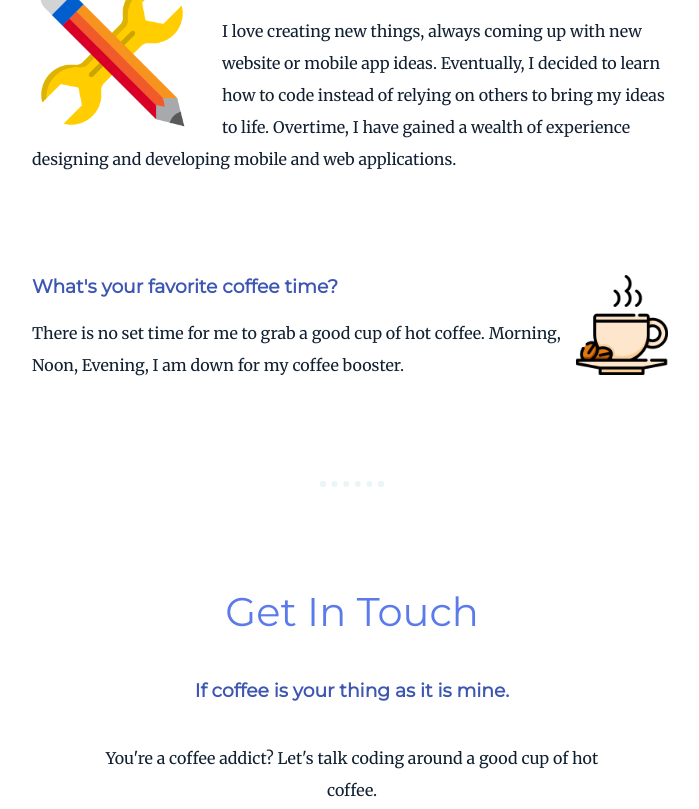
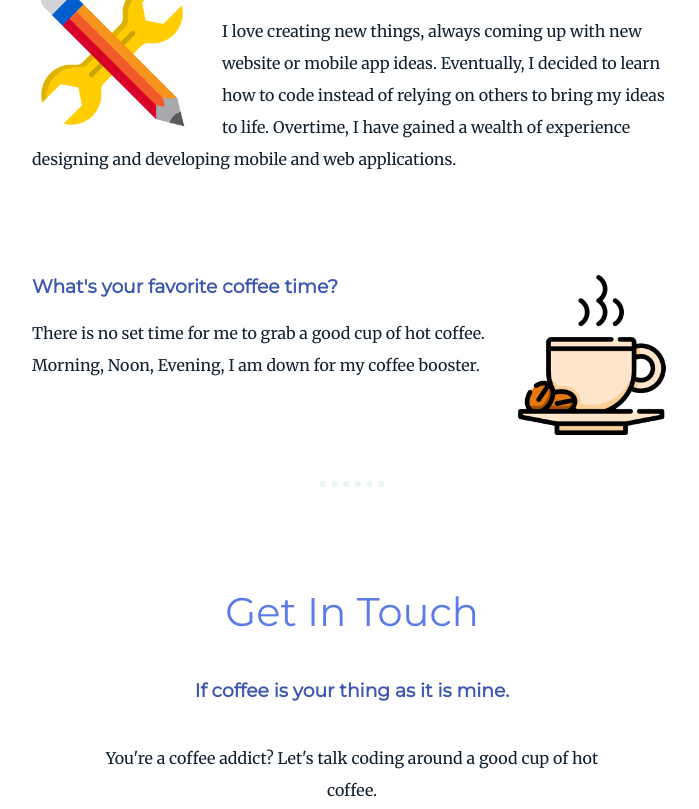
Before and after one commit to abnguessan/Mysite, a plain HTML site: page index.html in a window 1280 px wide. Shown: the part 1858-2667 px from the top of the page, without its empty margins (288-987 px from the left). Drawn offline with Linux system fonts and the light colour scheme.

Commit message:
Update style.css

```diff
--- a/css/style.css
+++ b/css/style.css
@@ -57,7 +57,7 @@ a:hover{
 
 }
 .coffee{
-  width: 100px;
+  width: 25%;
   float: right;
 
 
```
